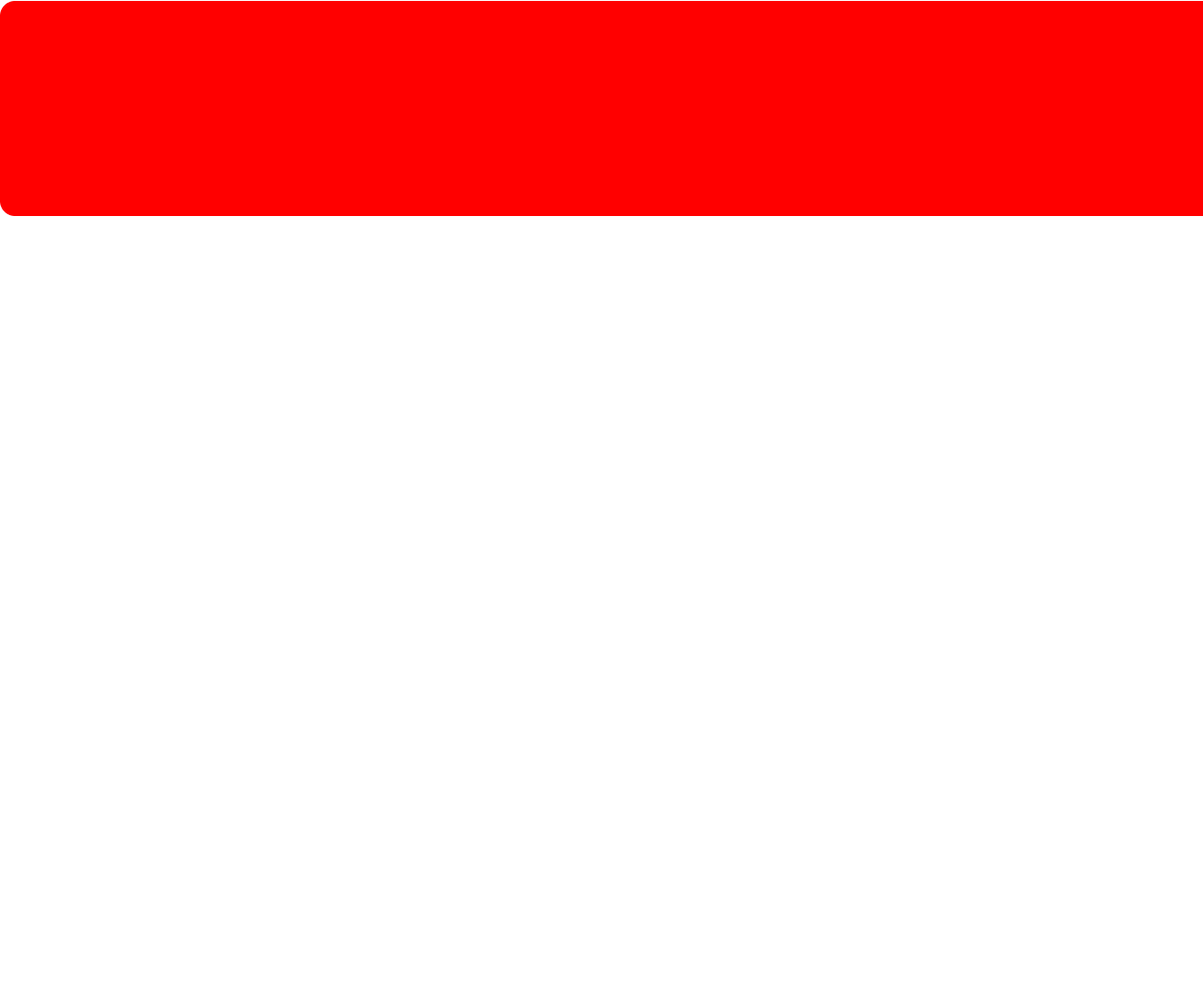
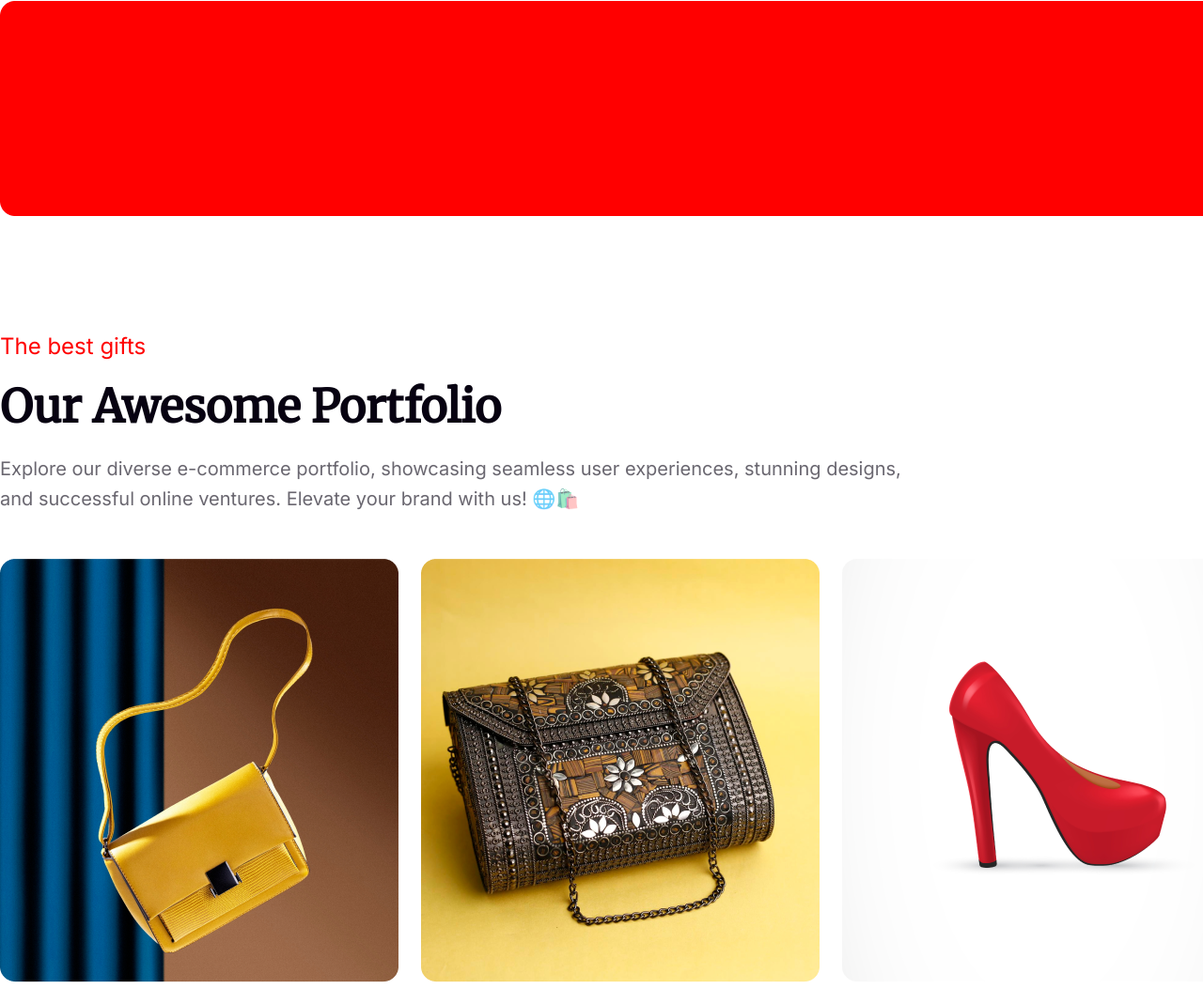
Before and after one commit to A-Farabi/Assignment-one, a plain HTML site: page index.html in a window 1280 px wide. Shown: the part 4472-5525 px from the top of the page at 94% size. Before the commit the page ends 4706 px from the top, so only its background shows below. Drawn offline with Linux system fonts and the light colour scheme.

Commit message:
portfolio done

```diff
--- a/css/style.css
+++ b/css/style.css
@@ -218,3 +218,41 @@ header{
 .abs-image{
     position: absolute;
 } */
+
+.portfolio-text h2{
+    color: #F00;
+    font-family: Inter;
+    font-size: 24px;
+    font-weight: 500;
+}
+.portfolio-text h1{
+    color: #070211;
+    font-family: Merriweather;
+    font-size: 48px;
+    font-weight: 900;
+    text-transform: capitalize;
+    margin: 20px 0px;
+}
+.portfolio-text p{
+    color: rgba(7, 2, 17, 0.60);
+    font-family: Inter;
+    font-size: 20px;
+    font-weight: 400;
+    line-height: 32px;
+}
+.row-1{
+    display: flex;
+    /* justify-content: space-between; */
+    /* margin-top: 35px; */
+}
+.image{
+    margin-right: 24px;
+    margin-bottom: 24px;
+}
+.portfolio-section{
+    width: 1330px;
+    margin: 0 auto;
+}
+.portfolio-images{
+    margin-top: 48px;
+}
--- a/index.html
+++ b/index.html
@@ -136,5 +136,46 @@
             </div>
         </div>
     </section>
+
+    <!-- portfolio starts here -->
+    <div class="sectional-gap"></div>
+
+    <section class="portfolio-section">
+        <div class="container">
+            <div class="portfolio-text">
+                <h2>The best gifts</h2>
+            <h1>Our Awesome Portfolio</h1>
+            <p>
+            Explore our diverse e-commerce portfolio, showcasing seamless user experiences, stunning designs, <br> and successful online ventures. Elevate your brand with us! 🌐🛍️
+            </p>
+            </div>
+            <div class="portfolio-images">
+                <div class="row-1">
+                    <div class="image">
+                        <img src="Images/1.png" alt="1">
+                    </div>
+                    <div class="image">
+                        <img src="Images/2.png" alt="1">
+                    </div>
+                    <div class="image">
+                        <img src="Images/3.png" alt="1">
+                    </div>
+                </div>
+
+                <div class="row-1">
+                    <div class="image">
+                        <img src="Images/4.png" alt="1">
+                    </div>
+                    <div class="image">
+                        <img src="Images/5.png" alt="1">
+                    </div>
+                    <div class="image">
+                        <img src="Images/6.png" alt="1">
+                    </div>
+                </div>
+
+            </div>
+        </div>
+    </section>
 </body>
 </html>
```
Also changed, not shown: Images/1.png (renamed from Images/Rectangle 3.png), Images/2.png (renamed from Images/Rectangle 4.png), Images/3.png (renamed from Images/Rectangle 5.png), Images/4.png (renamed from Images/Rectangle 6.png), Images/5.png (renamed from Images/Rectangle 7.png), Images/6.png (renamed from Images/Rectangle 8.png).
